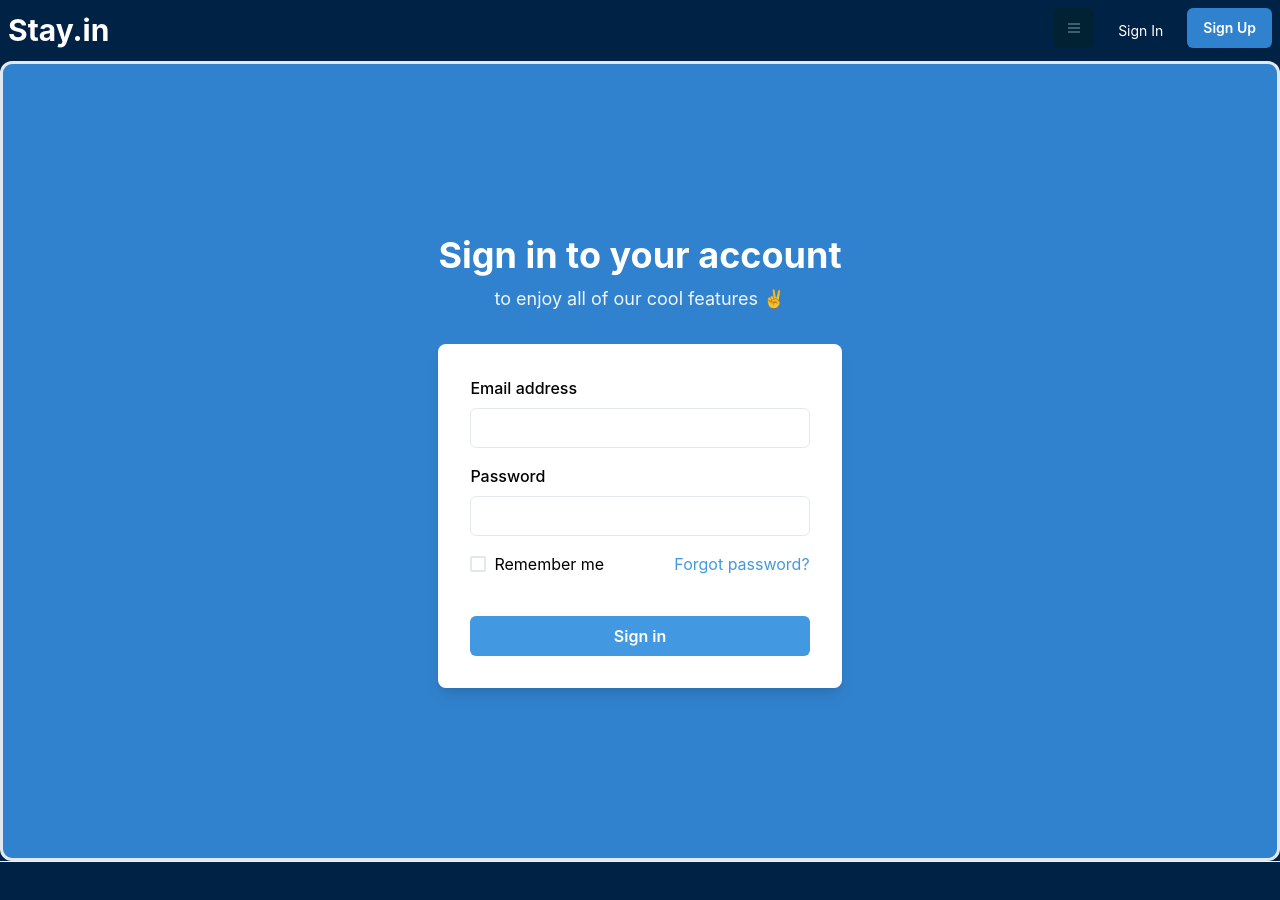
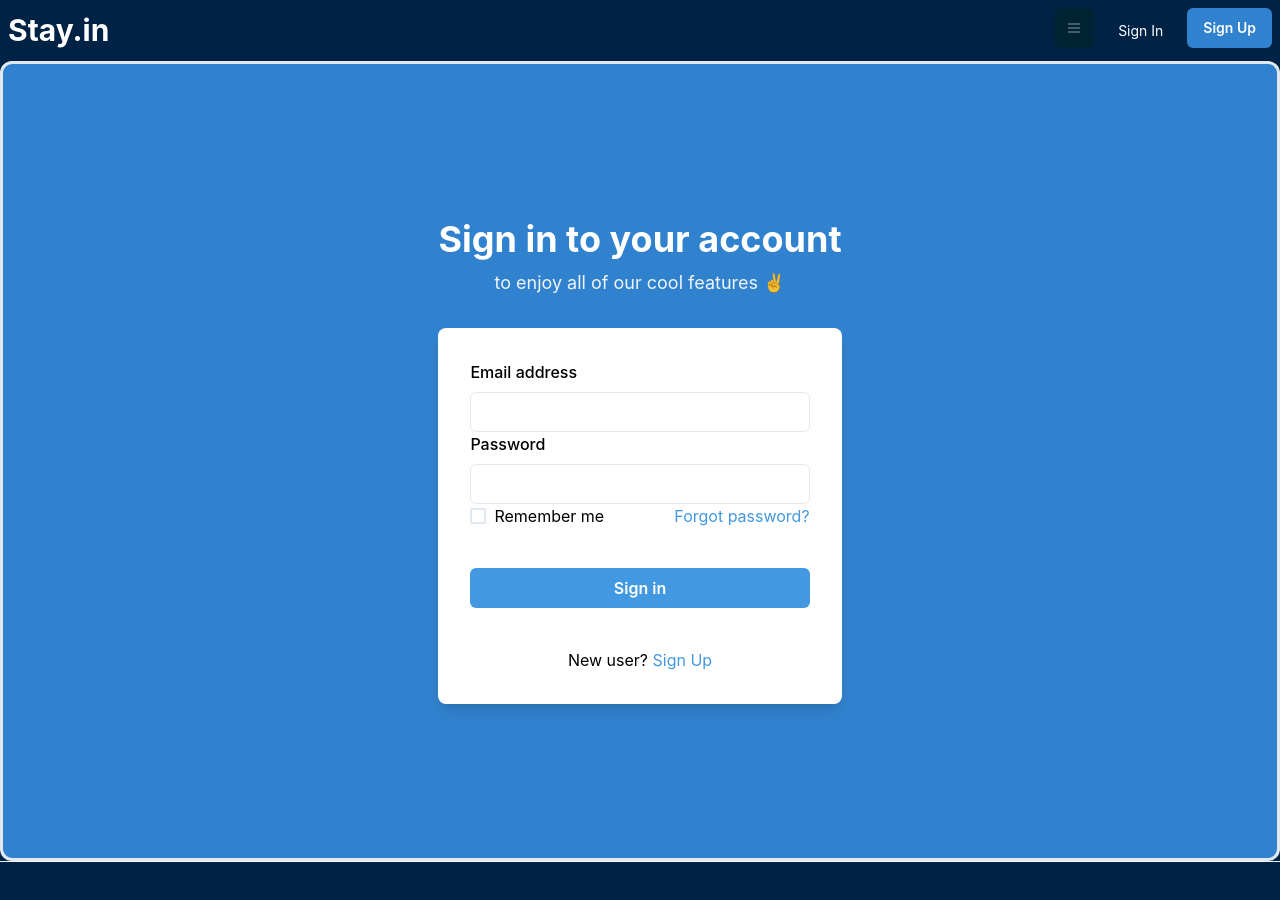
Before and after one commit to RajdevKapoor/Stay.in, a Next.js app in the folder stay-in/: page /signin in a window 1280 px wide. Built offline with nearby package versions, Linux system fonts and the light colour scheme; a small style sheet from the web is missing.

Commit message:
Frontend-Backend
Added function to collect input values - SignIn Page,
Added link to signUp page

```diff
--- a/stay-in/pages/signin.js
+++ b/stay-in/pages/signin.js
@@ -11,53 +11,89 @@ import {
   Heading,
   Text,
   useColorModeValue,
-} from '@chakra-ui/react';
+  React,
+} from "@chakra-ui/react";
 
 export default function SimpleCard() {
+  const signInUser = async (event) => {
+    event.preventDefault();
+    // const res = await fetch('/api/register', {
+    //   body: JSON.stringify({
+    //     name: event.target.name.value
+    //   }),
+    //   headers: {
+    //     'Content-Type': 'application/json'
+    //   },
+    //   method: 'POST'
+    // })
+
+    // const result = await res.json()
+
+    console.log(event.target.email.value + " "+event.target.pass.value);
+
+    //TODO: Pass above values in API
+
+    // result.user => 'Ada Lovelace'
+  };
+
   return (
-    <Flex borderRadius='xl' borderWidth={3}
-      minH={'100vh'}
-      align={'center'}
-      justify={'center'}
-      bg={useColorModeValue('blue.500', 'white')}>
-      <Stack spacing={8} mx={'auto'} maxW={'lg'} py={12} px={6}>
-        <Stack align={'center'}>
-          <Heading fontSize={'4xl'}>Sign in to your account</Heading>
-          <Text fontSize={'lg'} color={'whiteAlpha.900'}>
-            to enjoy all of our cool <Link color={'whiteAlpha.900'}>features</Link> ✌️
+    <Flex
+      borderRadius="xl"
+      borderWidth={3}
+      minH={"100vh"}
+      align={"center"}
+      justify={"center"}
+      bg={useColorModeValue("blue.500", "white")}
+    >
+      <Stack spacing={8} mx={"auto"} maxW={"lg"} py={12} px={6}>
+        <Stack align={"center"}>
+          <Heading fontSize={"4xl"}>Sign in to your account</Heading>
+          <Text fontSize={"lg"} color={"whiteAlpha.900"}>
+            to enjoy all of our cool{" "}
+            <Link color={"whiteAlpha.900"}>features</Link> ✌️
           </Text>
         </Stack>
         <Box
-          rounded={'lg'}
-          bg={useColorModeValue('white', 'gray.700')}
-          boxShadow={'lg'}
+          rounded={"lg"}
+          bg={useColorModeValue("white", "gray.700")}
+          boxShadow={"lg"}
           color={"black"}
-          p={8}>
+          p={8}
+        >
           <Stack spacing={4}>
-            <FormControl id="email">
+
+            <form onSubmit={signInUser}>
               <FormLabel>Email address</FormLabel>
-              <Input type="email" />
-            </FormControl>
-            <FormControl id="password">
+              <Input type="email" id="email" />
+
               <FormLabel>Password</FormLabel>
-              <Input type="password" />
-            </FormControl>
+              <Input type="password"  id="pass"/>
+
               <Stack spacing={10}>
                 <Stack
-                direction={{ base: 'column', sm: 'row' }}
-                align={'start'}
-                justify={'space-between'}>
+                  direction={{ base: "column", sm: "row" }}
+                  align={"start"}
+                  justify={"space-between"}
+                >
                   <Checkbox>Remember me</Checkbox>
-                <Link color={'blue.400'}>Forgot password?</Link>
+                  <Link color={"blue.400"}>Forgot password?</Link>
                 </Stack>
                 <Button
-                bg={'blue.400'}
-                color={'white'}
+                type="submit"
+                  bg={"blue.400"}
+                  color={"white"}
                   _hover={{
-                  bg: 'blue.500',
-                }}>
+                    bg: "blue.500",
+                  }}
+                >
                   Sign in
                 </Button>
+              </Stack>
+            </form>
+            <Stack pt={6}>
+              <Text align={'center'}>
+                New user? <Link color={'blue.400'} href="/signup">Sign Up</Link>
+              </Text>
             </Stack>
           </Stack>
         </Box>
```
Lines whose indentation alone changed are shown as unchanged.
